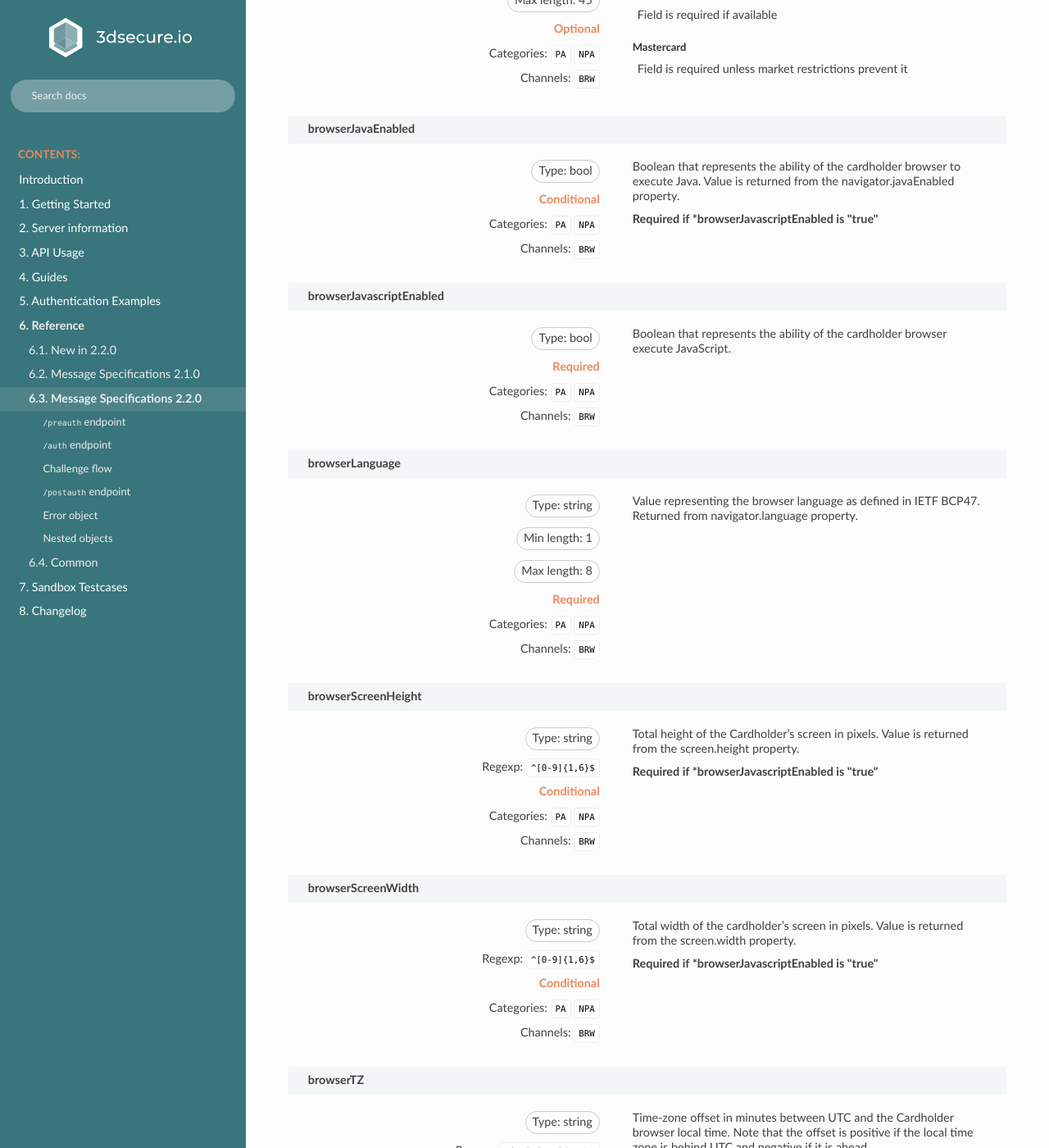
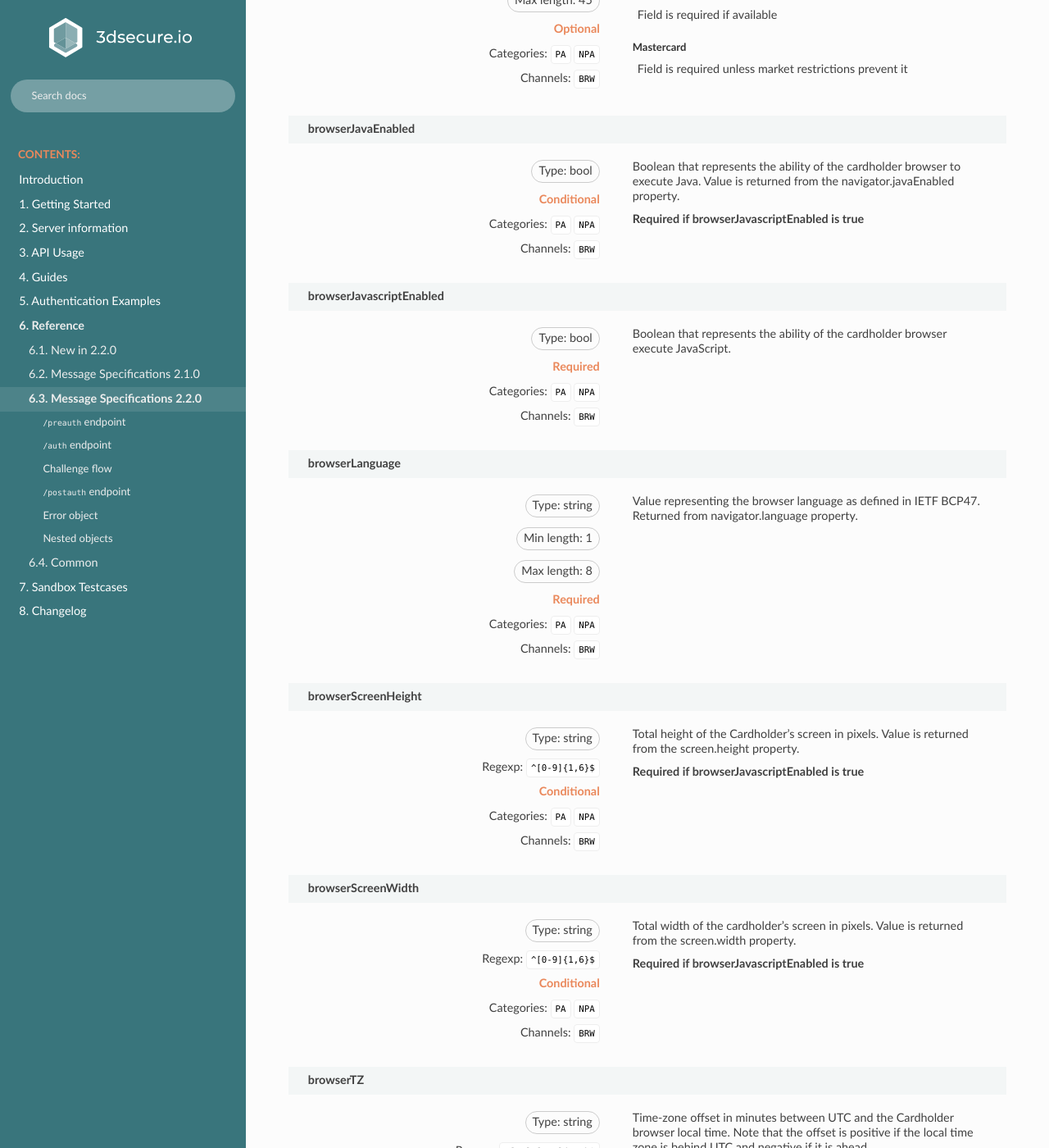
Before and after one commit to clearhaus/3DSv2-api-documentation, a Sphinx documentation site: the page built from source/specification_220.rst, in a window 1280 px wide and 1400 px high, scrolled down 7469 px. Shown: the whole window at 82% size. Built offline with Sphinx 7.4.7 and the Read the Docs theme 2.0.0, drawn with Linux system fonts in a browser that asks for light colours; some of the changed text lies outside the part shown.

```diff
--- a/source/_static/areq_220.html
+++ b/source/_static/areq_220.html
@@ -671,29 +671,29 @@ Channels:
 <td class='argdesc'><div class='description'>Value representing the bit depth of the colour palette for displaying images, in bits per pixel. Obtained from Cardholder browser using the screen.colorDepth property.</div>
 <div class='conditions'>
 <div class=''>
-Required if *browserJavascriptEnabled is "true"</div>
+Required if browserJavascriptEnabled is true</div>
 <div class='hidden' deviceChannel='01'>
-Required if *browserJavascriptEnabled is "true"</div>
+Required if browserJavascriptEnabled is true</div>
 <div class='hidden' deviceChannel='02'>
-Required if *browserJavascriptEnabled is "true"</div>
+Required if browserJavascriptEnabled is true</div>
 <div class='hidden' deviceChannel='03'>
-Required if *browserJavascriptEnabled is "true"</div>
+Required if browserJavascriptEnabled is true</div>
 <div class='hidden' messageCategory='01'>
-Required if *browserJavascriptEnabled is "true"</div>
+Required if browserJavascriptEnabled is true</div>
 <div class='hidden' deviceChannel='01' messageCategory='01'>
-Required if *browserJavascriptEnabled is "true"</div>
+Required if browserJavascriptEnabled is true</div>
 <div class='hidden' deviceChannel='02' messageCategory='01'>
-Required if *browserJavascriptEnabled is "true"</div>
+Required if browserJavascriptEnabled is true</div>
 <div class='hidden' deviceChannel='03' messageCategory='01'>
-Required if *browserJavascriptEnabled is "true"</div>
+Required if browserJavascriptEnabled is true</div>
 <div class='hidden' messageCategory='02'>
-Required if *browserJavascriptEnabled is "true"</div>
+Required if browserJavascriptEnabled is true</div>
 <div class='hidden' deviceChannel='01' messageCategory='02'>
-Required if *browserJavascriptEnabled is "true"</div>
+Required if browserJavascriptEnabled is true</div>
 <div class='hidden' deviceChannel='02' messageCategory='02'>
-Required if *browserJavascriptEnabled is "true"</div>
+Required if browserJavascriptEnabled is true</div>
 <div class='hidden' deviceChannel='03' messageCategory='02'>
-Required if *browserJavascriptEnabled is "true"</div>
+Required if browserJavascriptEnabled is true</div>
 </div></td></tr>
 <tr categories='PA NPA' channels='BRW' class='row-even attributeNameRow' id='attr-AReq-browserIP'><td class='attribute' colspan='2'>browserIP</td></tr>
 <tr categories='PA NPA' channels='BRW' class='row-even attributeDetailRow'><td class='argdef'>
@@ -776,29 +776,29 @@ Channels:
 <td class='argdesc'><div class='description'>Boolean that represents the ability of the cardholder browser to execute Java. Value is returned from the navigator.javaEnabled property.</div>
 <div class='conditions'>
 <div class=''>
-Required if *browserJavascriptEnabled is "true"</div>
+Required if browserJavascriptEnabled is true</div>
 <div class='hidden' deviceChannel='01'>
-Required if *browserJavascriptEnabled is "true"</div>
+Required if browserJavascriptEnabled is true</div>
 <div class='hidden' deviceChannel='02'>
-Required if *browserJavascriptEnabled is "true"</div>
+Required if browserJavascriptEnabled is true</div>
 <div class='hidden' deviceChannel='03'>
-Required if *browserJavascriptEnabled is "true"</div>
+Required if browserJavascriptEnabled is true</div>
 <div class='hidden' messageCategory='01'>
-Required if *browserJavascriptEnabled is "true"</div>
+Required if browserJavascriptEnabled is true</div>
 <div class='hidden' deviceChannel='01' messageCategory='01'>
-Required if *browserJavascriptEnabled is "true"</div>
+Required if browserJavascriptEnabled is true</div>
 <div class='hidden' deviceChannel='02' messageCategory='01'>
-Required if *browserJavascriptEnabled is "true"</div>
+Required if browserJavascriptEnabled is true</div>
 <div class='hidden' deviceChannel='03' messageCategory='01'>
-Required if *browserJavascriptEnabled is "true"</div>
+Required if browserJavascriptEnabled is true</div>
 <div class='hidden' messageCategory='02'>
-Required if *browserJavascriptEnabled is "true"</div>
+Required if browserJavascriptEnabled is true</div>
 <div class='hidden' deviceChannel='01' messageCategory='02'>
-Required if *browserJavascriptEnabled is "true"</div>
+Required if browserJavascriptEnabled is true</div>
 <div class='hidden' deviceChannel='02' messageCategory='02'>
-Required if *browserJavascriptEnabled is "true"</div>
+Required if browserJavascriptEnabled is true</div>
 <div class='hidden' deviceChannel='03' messageCategory='02'>
-Required if *browserJavascriptEnabled is "true"</div>
+Required if browserJavascriptEnabled is true</div>
 </div></td></tr>
 <tr categories='PA NPA' channels='BRW' class='row-even attributeNameRow' id='attr-AReq-browserJavascriptEnabled'><td class='attribute' colspan='2'>browserJavascriptEnabled</td></tr>
 <tr categories='PA NPA' channels='BRW' class='row-even attributeDetailRow'><td class='argdef'>
@@ -893,29 +893,29 @@ Channels:
 <td class='argdesc'><div class='description'>Total height of the Cardholder’s screen in pixels. Value is returned from the screen.height property.</div>
 <div class='conditions'>
 <div class=''>
-Required if *browserJavascriptEnabled is "true"</div>
+Required if browserJavascriptEnabled is true</div>
 <div class='hidden' deviceChannel='01'>
-Required if *browserJavascriptEnabled is "true"</div>
+Required if browserJavascriptEnabled is true</div>
 <div class='hidden' deviceChannel='02'>
-Required if *browserJavascriptEnabled is "true"</div>
+Required if browserJavascriptEnabled is true</div>
 <div class='hidden' deviceChannel='03'>
-Required if *browserJavascriptEnabled is "true"</div>
+Required if browserJavascriptEnabled is true</div>
 <div class='hidden' messageCategory='01'>
-Required if *browserJavascriptEnabled is "true"</div>
+Required if browserJavascriptEnabled is true</div>
 <div class='hidden' deviceChannel='01' messageCategory='01'>
-Required if *browserJavascriptEnabled is "true"</div>
+Required if browserJavascriptEnabled is true</div>
 <div class='hidden' deviceChannel='02' messageCategory='01'>
-Required if *browserJavascriptEnabled is "true"</div>
+Required if browserJavascriptEnabled is true</div>
 <div class='hidden' deviceChannel='03' messageCategory='01'>
-Required if *browserJavascriptEnabled is "true"</div>
+Required if browserJavascriptEnabled is true</div>
 <div class='hidden' messageCategory='02'>
-Required if *browserJavascriptEnabled is "true"</div>
+Required if browserJavascriptEnabled is true</div>
 <div class='hidden' deviceChannel='01' messageCategory='02'>
-Required if *browserJavascriptEnabled is "true"</div>
+Required if browserJavascriptEnabled is true</div>
 <div class='hidden' deviceChannel='02' messageCategory='02'>
-Required if *browserJavascriptEnabled is "true"</div>
+Required if browserJavascriptEnabled is true</div>
 <div class='hidden' deviceChannel='03' messageCategory='02'>
-Required if *browserJavascriptEnabled is "true"</div>
+Required if browserJavascriptEnabled is true</div>
 </div></td></tr>
 <tr categories='PA NPA' channels='BRW' class='row-odd attributeNameRow' id='attr-AReq-browserScreenWidth'><td class='attribute' colspan='2'>browserScreenWidth</td></tr>
 <tr categories='PA NPA' channels='BRW' class='row-odd attributeDetailRow'><td class='argdef'>
@@ -956,29 +956,29 @@ Channels:
 <td class='argdesc'><div class='description'>Total width of the cardholder’s screen in pixels. Value is returned from the screen.width property.</div>
 <div class='conditions'>
 <div class=''>
-Required if *browserJavascriptEnabled is "true"</div>
+Required if browserJavascriptEnabled is true</div>
 <div class='hidden' deviceChannel='01'>
-Required if *browserJavascriptEnabled is "true"</div>
+Required if browserJavascriptEnabled is true</div>
 <div class='hidden' deviceChannel='02'>
-Required if *browserJavascriptEnabled is "true"</div>
+Required if browserJavascriptEnabled is true</div>
 <div class='hidden' deviceChannel='03'>
-Required if *browserJavascriptEnabled is "true"</div>
+Required if browserJavascriptEnabled is true</div>
 <div class='hidden' messageCategory='01'>
-Required if *browserJavascriptEnabled is "true"</div>
+Required if browserJavascriptEnabled is true</div>
 <div class='hidden' deviceChannel='01' messageCategory='01'>
-Required if *browserJavascriptEnabled is "true"</div>
+Required if browserJavascriptEnabled is true</div>
 <div class='hidden' deviceChannel='02' messageCategory='01'>
-Required if *browserJavascriptEnabled is "true"</div>
+Required if browserJavascriptEnabled is true</div>
 <div class='hidden' deviceChannel='03' messageCategory='01'>
-Required if *browserJavascriptEnabled is "true"</div>
+Required if browserJavascriptEnabled is true</div>
 <div class='hidden' messageCategory='02'>
-Required if *browserJavascriptEnabled is "true"</div>
+Required if browserJavascriptEnabled is true</div>
 <div class='hidden' deviceChannel='01' messageCategory='02'>
-Required if *browserJavascriptEnabled is "true"</div>
+Required if browserJavascriptEnabled is true</div>
 <div class='hidden' deviceChannel='02' messageCategory='02'>
-Required if *browserJavascriptEnabled is "true"</div>
+Required if browserJavascriptEnabled is true</div>
 <div class='hidden' deviceChannel='03' messageCategory='02'>
-Required if *browserJavascriptEnabled is "true"</div>
+Required if browserJavascriptEnabled is true</div>
 </div></td></tr>
 <tr categories='PA NPA' channels='BRW' class='row-even attributeNameRow' id='attr-AReq-browserTZ'><td class='attribute' colspan='2'>browserTZ</td></tr>
 <tr categories='PA NPA' channels='BRW' class='row-even attributeDetailRow'><td class='argdef'>
@@ -1019,29 +1019,29 @@ Channels:
 <td class='argdesc'><div class='description'>Time-zone offset in minutes between UTC and the Cardholder browser local time. Note that the offset is positive if the local time zone is behind UTC and negative if it is ahead.</div>
 <div class='conditions'>
 <div class=''>
-Required if *browserJavascriptEnabled is "true"</div>
+Required if browserJavascriptEnabled is true</div>
 <div class='hidden' deviceChannel='01'>
-Required if *browserJavascriptEnabled is "true"</div>
+Required if browserJavascriptEnabled is true</div>
 <div class='hidden' deviceChannel='02'>
-Required if *browserJavascriptEnabled is "true"</div>
+Required if browserJavascriptEnabled is true</div>
 <div class='hidden' deviceChannel='03'>
-Required if *browserJavascriptEnabled is "true"</div>
+Required if browserJavascriptEnabled is true</div>
 <div class='hidden' messageCategory='01'>
-Required if *browserJavascriptEnabled is "true"</div>
+Required if browserJavascriptEnabled is true</div>
 <div class='hidden' deviceChannel='01' messageCategory='01'>
-Required if *browserJavascriptEnabled is "true"</div>
+Required if browserJavascriptEnabled is true</div>
 <div class='hidden' deviceChannel='02' messageCategory='01'>
-Required if *browserJavascriptEnabled is "true"</div>
+Required if browserJavascriptEnabled is true</div>
 <div class='hidden' deviceChannel='03' messageCategory='01'>
-Required if *browserJavascriptEnabled is "true"</div>
+Required if browserJavascriptEnabled is true</div>
 <div class='hidden' messageCategory='02'>
-Required if *browserJavascriptEnabled is "true"</div>
+Required if browserJavascriptEnabled is true</div>
 <div class='hidden' deviceChannel='01' messageCategory='02'>
-Required if *browserJavascriptEnabled is "true"</div>
+Required if browserJavascriptEnabled is true</div>
 <div class='hidden' deviceChannel='02' messageCategory='02'>
-Required if *browserJavascriptEnabled is "true"</div>
+Required if browserJavascriptEnabled is true</div>
 <div class='hidden' deviceChannel='03' messageCategory='02'>
-Required if *browserJavascriptEnabled is "true"</div>
+Required if browserJavascriptEnabled is true</div>
 </div></td></tr>
 <tr categories='PA NPA' channels='BRW' class='row-odd attributeNameRow' id='attr-AReq-browserUserAgent'><td class='attribute' colspan='2'>browserUserAgent</td></tr>
 <tr categories='PA NPA' channels='BRW' class='row-odd attributeDetailRow'><td class='argdef'>
@@ -2164,29 +2164,29 @@ Channels:
 </div>
 <div class='conditions'>
 <div class=''>
-Required if *payTokenInd is "true"</div>
+Required if payTokenInd is true</div>
 <div class='hidden' deviceChannel='01'>
-Required if *payTokenInd is "true"</div>
+Required if payTokenInd is true</div>
 <div class='hidden' deviceChannel='02'>
-Required if *payTokenInd is "true"</div>
+Required if payTokenInd is true</div>
 <div class='hidden' deviceChannel='03'>
-Required if *payTokenInd is "true"</div>
+Required if payTokenInd is true</div>
 <div class='hidden' messageCategory='01'>
-Required if *payTokenInd is "true"</div>
+Required if payTokenInd is true</div>
 <div class='hidden' deviceChannel='01' messageCategory='01'>
-Required if *payTokenInd is "true"</div>
+Required if payTokenInd is true</div>
 <div class='hidden' deviceChannel='02' messageCategory='01'>
-Required if *payTokenInd is "true"</div>
+Required if payTokenInd is true</div>
 <div class='hidden' deviceChannel='03' messageCategory='01'>
-Required if *payTokenInd is "true"</div>
+Required if payTokenInd is true</div>
 <div class='hidden' messageCategory='02'>
-Required if *payTokenInd is "true"</div>
+Required if payTokenInd is true</div>
 <div class='hidden' deviceChannel='01' messageCategory='02'>
-Required if *payTokenInd is "true"</div>
+Required if payTokenInd is true</div>
 <div class='hidden' deviceChannel='02' messageCategory='02'>
-Required if *payTokenInd is "true"</div>
+Required if payTokenInd is true</div>
 <div class='hidden' deviceChannel='03' messageCategory='02'>
-Required if *payTokenInd is "true"</div>
+Required if payTokenInd is true</div>
 </div></td></tr>
 <tr categories='PA NPA' channels='APP BRW 3RI' class='row-odd attributeNameRow' id='attr-AReq-recurringExpiry'><td class='attribute' colspan='2'>recurringExpiry</td></tr>
 <tr categories='PA NPA' channels='APP BRW 3RI' class='row-odd attributeDetailRow'><td class='argdef'>
--- a/source/_static/rreq_220.html
+++ b/source/_static/rreq_220.html
@@ -42,29 +42,29 @@ Channels:
 <td class='argdesc'><div class='description'>Identifies the ACS UI Template that the ACS will first present to the consumer.</div>
 <div class='conditions'>
 <div class=''>
-Required if acsDecConInd is not Y</div>
+Required if acsDecConInd is not "Y"</div>
 <div class='hidden' deviceChannel='01'>
-Required if acsDecConInd is not Y</div>
+Required if acsDecConInd is not "Y"</div>
 <div class='hidden' deviceChannel='02'>
-Required if acsDecConInd is not Y or messageType is "ARes" and deviceChannel is "01" and transStatus is "C"</div>
+Required if acsDecConInd is not "Y" or messageType is "ARes" and deviceChannel is "01" and transStatus is "C"</div>
 <div class='hidden' deviceChannel='03'>
-Required if acsDecConInd is not Y or messageType is "ARes" and deviceChannel is "01" and transStatus is "C"</div>
+Required if acsDecConInd is not "Y" or messageType is "ARes" and deviceChannel is "01" and transStatus is "C"</div>
 <div class='hidden' messageCategory='01'>
-Required if acsDecConInd is not Y</div>
+Required if acsDecConInd is not "Y"</div>
 <div class='hidden' deviceChannel='01' messageCategory='01'>
-Required if acsDecConInd is not Y</div>
+Required if acsDecConInd is not "Y"</div>
 <div class='hidden' deviceChannel='02' messageCategory='01'>
-Required if acsDecConInd is not Y or messageType is "ARes" and deviceChannel is "01" and transStatus is "C"</div>
+Required if acsDecConInd is not "Y" or messageType is "ARes" and deviceChannel is "01" and transStatus is "C"</div>
 <div class='hidden' deviceChannel='03' messageCategory='01'>
-Required if acsDecConInd is not Y or messageType is "ARes" and deviceChannel is "01" and transStatus is "C"</div>
+Required if acsDecConInd is not "Y" or messageType is "ARes" and deviceChannel is "01" and transStatus is "C"</div>
 <div class='hidden' messageCategory='02'>
-Required if acsDecConInd is not Y</div>
+Required if acsDecConInd is not "Y"</div>
 <div class='hidden' deviceChannel='01' messageCategory='02'>
-Required if acsDecConInd is not Y</div>
+Required if acsDecConInd is not "Y"</div>
 <div class='hidden' deviceChannel='02' messageCategory='02'>
-Required if acsDecConInd is not Y or messageType is "ARes" and deviceChannel is "01" and transStatus is "C"</div>
+Required if acsDecConInd is not "Y" or messageType is "ARes" and deviceChannel is "01" and transStatus is "C"</div>
 <div class='hidden' deviceChannel='03' messageCategory='02'>
-Required if acsDecConInd is not Y or messageType is "ARes" and deviceChannel is "01" and transStatus is "C"</div>
+Required if acsDecConInd is not "Y" or messageType is "ARes" and deviceChannel is "01" and transStatus is "C"</div>
 </div></td></tr>
 <tr categories='PA NPA' channels='APP BRW 3RI' class='row-odd attributeNameRow' id='attr-RReq-acsTransID'><td class='attribute' colspan='2'>acsTransID</td></tr>
 <tr categories='PA NPA' channels='APP BRW 3RI' class='row-odd attributeDetailRow'><td class='argdef'>
@@ -414,29 +414,29 @@ Channels:
 <td class='argdesc'><div class='description'>Indicates the number of authentication cycles attempted by the Cardholder.</div>
 <div class='conditions'>
 <div class=''>
-Required if acsDecConInd is not Y</div>
+Required if acsDecConInd is not "Y"</div>
 <div class='hidden' deviceChannel='01'>
-Required if acsDecConInd is not Y</div>
+Required if acsDecConInd is not "Y"</div>
 <div class='hidden' deviceChannel='02'>
-Required if acsDecConInd is not Y</div>
+Required if acsDecConInd is not "Y"</div>
 <div class='hidden' deviceChannel='03'>
-Required if acsDecConInd is not Y</div>
+Required if acsDecConInd is not "Y"</div>
 <div class='hidden' messageCategory='01'>
-Required if acsDecConInd is not Y</div>
+Required if acsDecConInd is not "Y"</div>
 <div class='hidden' deviceChannel='01' messageCategory='01'>
-Required if acsDecConInd is not Y</div>
+Required if acsDecConInd is not "Y"</div>
 <div class='hidden' deviceChannel='02' messageCategory='01'>
-Required if acsDecConInd is not Y</div>
+Required if acsDecConInd is not "Y"</div>
 <div class='hidden' deviceChannel='03' messageCategory='01'>
-Required if acsDecConInd is not Y</div>
+Required if acsDecConInd is not "Y"</div>
 <div class='hidden' messageCategory='02'>
-Required if acsDecConInd is not Y</div>
+Required if acsDecConInd is not "Y"</div>
 <div class='hidden' deviceChannel='01' messageCategory='02'>
-Required if acsDecConInd is not Y</div>
+Required if acsDecConInd is not "Y"</div>
 <div class='hidden' deviceChannel='02' messageCategory='02'>
-Required if acsDecConInd is not Y</div>
+Required if acsDecConInd is not "Y"</div>
 <div class='hidden' deviceChannel='03' messageCategory='02'>
-Required if acsDecConInd is not Y</div>
+Required if acsDecConInd is not "Y"</div>
 </div></td></tr>
 <tr categories='PA NPA' channels='APP BRW 3RI' class='row-even attributeNameRow' id='attr-RReq-messageCategory'><td class='attribute' colspan='2'>messageCategory</td></tr>
 <tr categories='PA NPA' channels='APP BRW 3RI' class='row-even attributeDetailRow'><td class='argdef'>
```
